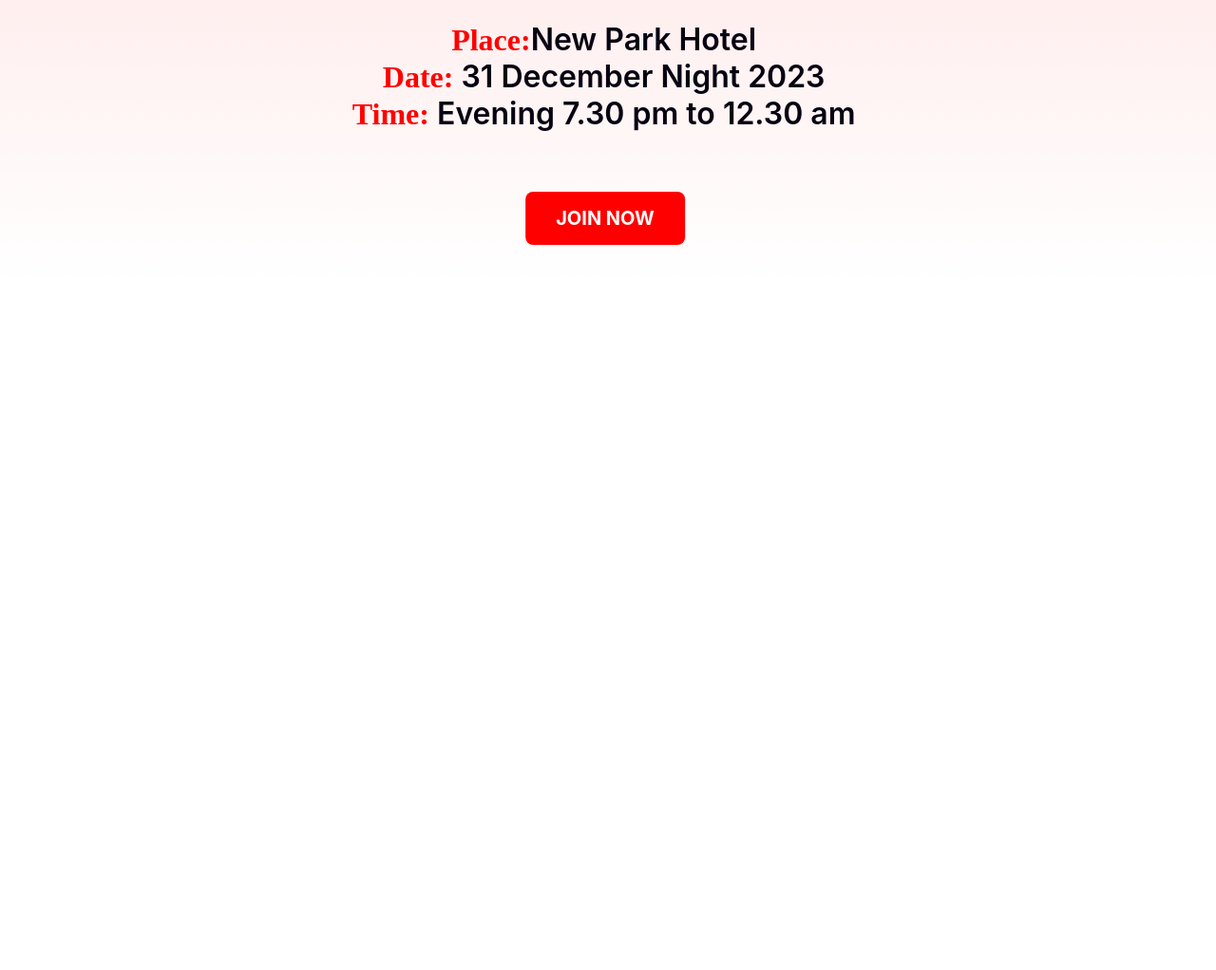
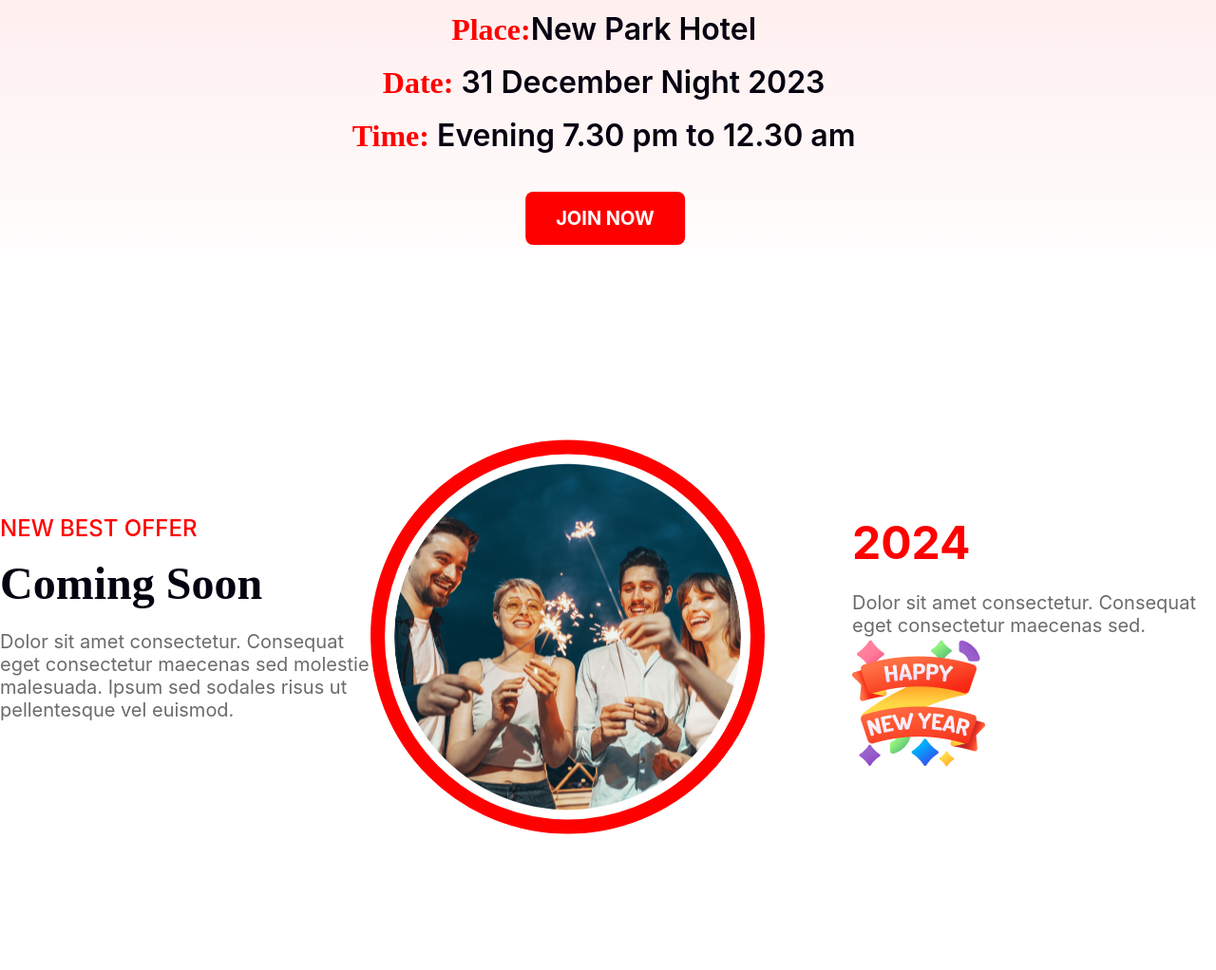
Before and after one commit to Shatak-the-imposter/My-A1, a plain HTML site: page index.html in a window 1280 px wide. Shown: the part 2598-3620 px from the top of the page at 95% size. Before the commit the page ends 3020 px from the top, so only its background shows below. Drawn offline with Linux system fonts and the light colour scheme.

Commit message:
new best offer done

```diff
--- a/index.html
+++ b/index.html
@@ -51,6 +51,23 @@
             <button id="join">JOIN NOW</button>
 
         </div>
+        <!-- New best offer -->
+        <div class="new_best_year">
+            <div>
+                <h4>NEW BEST OFFER</h4>
+                <h1>Coming Soon</h1>
+                <p>Dolor sit amet consectetur. Consequat eget consectetur maecenas sed molestie malesuada. Ipsum sed sodales risus ut pellentesque vel euismod. </p>
+            </div>
+            <div>
+                <img id="circle_img" src="resources/Ellipse 1.png" alt="" srcset="">
+            </div>
+            <div id="circle_img_leftside_content">
+                <h2>2024</h2>
+                <p>Dolor sit amet consectetur. Consequat eget consectetur maecenas sed.</p>
+                <img src="resources/Group 96.png" alt="" srcset="">
+            </div>
+
+        </div>
 
     </main>
 
--- a/style/style.css
+++ b/style/style.css
@@ -7,6 +7,7 @@
 
 }
 
+/*banner css*/
 .banner {
     background: url(../resources/Banner\ Image.png);
     max-width: 1320px;
@@ -41,6 +42,7 @@
     width: 630px;
 }
 
+/*Discount section in middle css*/
 #discount {
     margin-top: 120px;
     color: #F00;
@@ -74,6 +76,7 @@
     margin-top: 48px;
 }
 
+/*welcome to join css*/
 .body_welcome_banner {
 
     max-width: 1320px;
@@ -111,6 +114,20 @@
     text-align: left;
 }
 
+#join_now {
+
+    padding: 16px 32px;
+    border-radius: 8px;
+    color: #FFF;
+    font-family: 'Inter', sans-serif;
+    font-size: 20px;
+    font-weight: 700;
+    position: absolute;
+    border: none;
+    background: none;
+
+}
+
 .body_welcome_banner div img {
     position: absolute;
     transform: translate(250%, -70%);
@@ -121,6 +138,7 @@
     mix-blend-mode: multiply;
 }
 
+/*party location and details css*/
 .party_location {
 
     background-image: linear-gradient(180deg, rgba(255, 0, 0, 0.10) 0%, rgba(255, 0, 0, 0.00) 100%);
@@ -140,6 +158,7 @@
     font-size: 32px;
     font-weight: 600;
     max-width: 692px;
+    line-height: 56px;
     text-align: center;
     transform: translate(70%, 15%);
 }
@@ -157,20 +176,63 @@ span {
     font-family: 'Inter', sans-serif;
     font-size: 20px;
     font-weight: 700;
-    position:absolute;
+    position: absolute;
     transform: translate(330%, 300%);
     border: none;
 }
-#join_now{
 
-    padding: 16px 32px;
-    border-radius: 8px;
-    color: #FFF;
+/*New best offer css*/
+
+.new_best_year {
+    max-width: 1320px;
+    height: 600px;
+    margin:auto;
+    margin-top: 120px;
+    border-radius: 16px;
+    display: flex;
+}
+
+.new_best_year h4 {
+    padding-top: 120px;
+    color: #F00;
+    font-family: 'Inter', sans-serif;
+    font-size: 24px;
+    font-weight: 500;
+
+}
+
+.new_best_year h1 {
+    color: #070211;
+    font-family: 'Merriweather', serif;
+    font-size: 48px;
+    font-weight: 900;
+    margin-top: 16px;
+}
+
+.new_best_year p {
+    color: rgba(8, 8, 8, 0.6);
     font-family: 'Inter', sans-serif;
     font-size: 20px;
+    font-weight: 400;
+    margin-top: 22px;
+    max-width: 390px;
+}
+
+.new_best_year h2 {
+    padding-top: 120px;
+    color: #F00;
+    font-family: 'Inter', sans-serif;
+    font-size: 48px;
     font-weight: 700;
-    position:absolute;
-    border: none;
-    background: none;
-
 }
+#circle_img{
+    border: 15px solid red;
+    border-radius: 100%;
+    padding: 10px;
+    position: absolute;
+    transform: translateY(10%);
+}
+#circle_img_leftside_content{
+    position: absolute;
+    transform: translateX(230%);
+}
```
